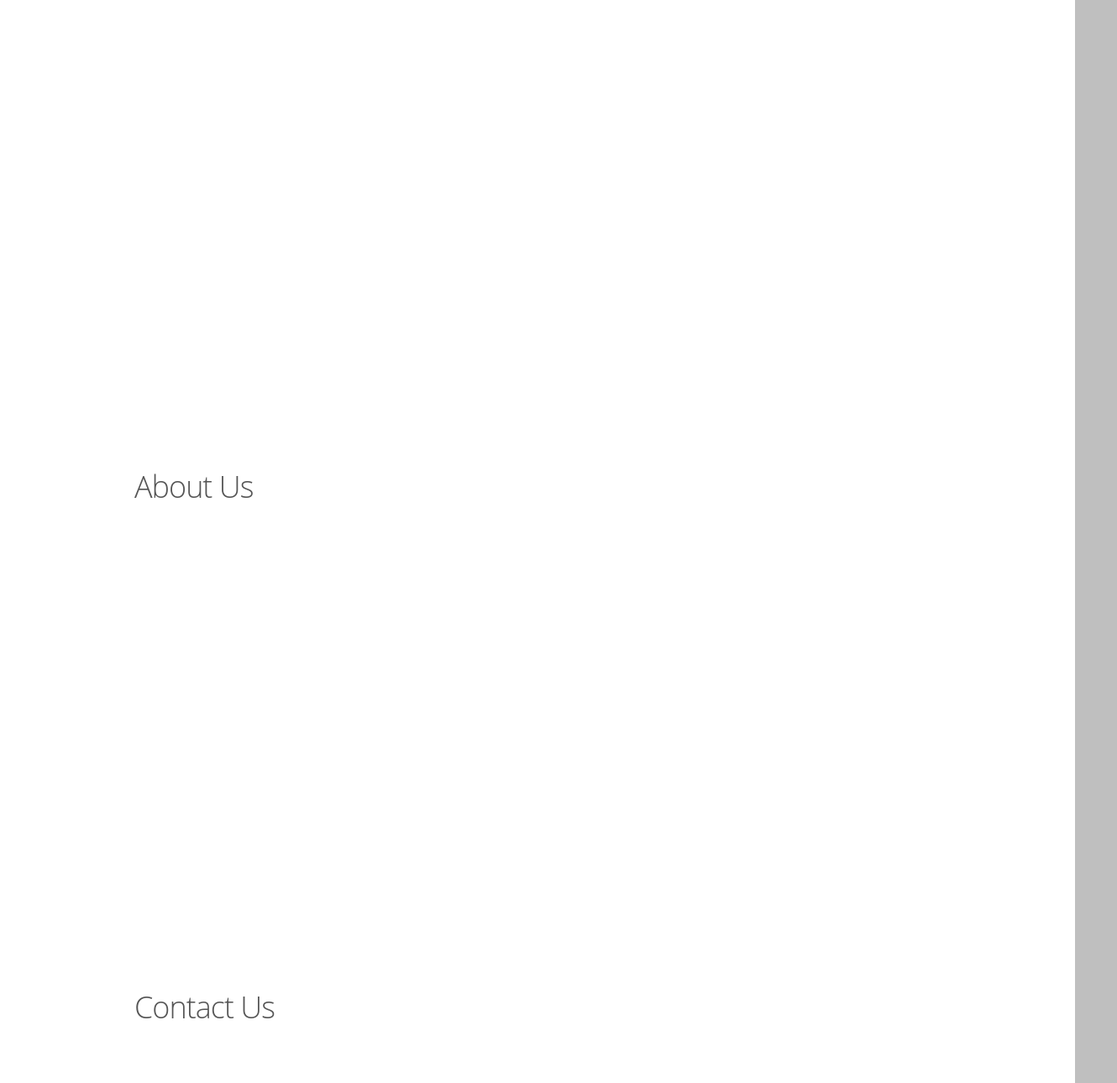
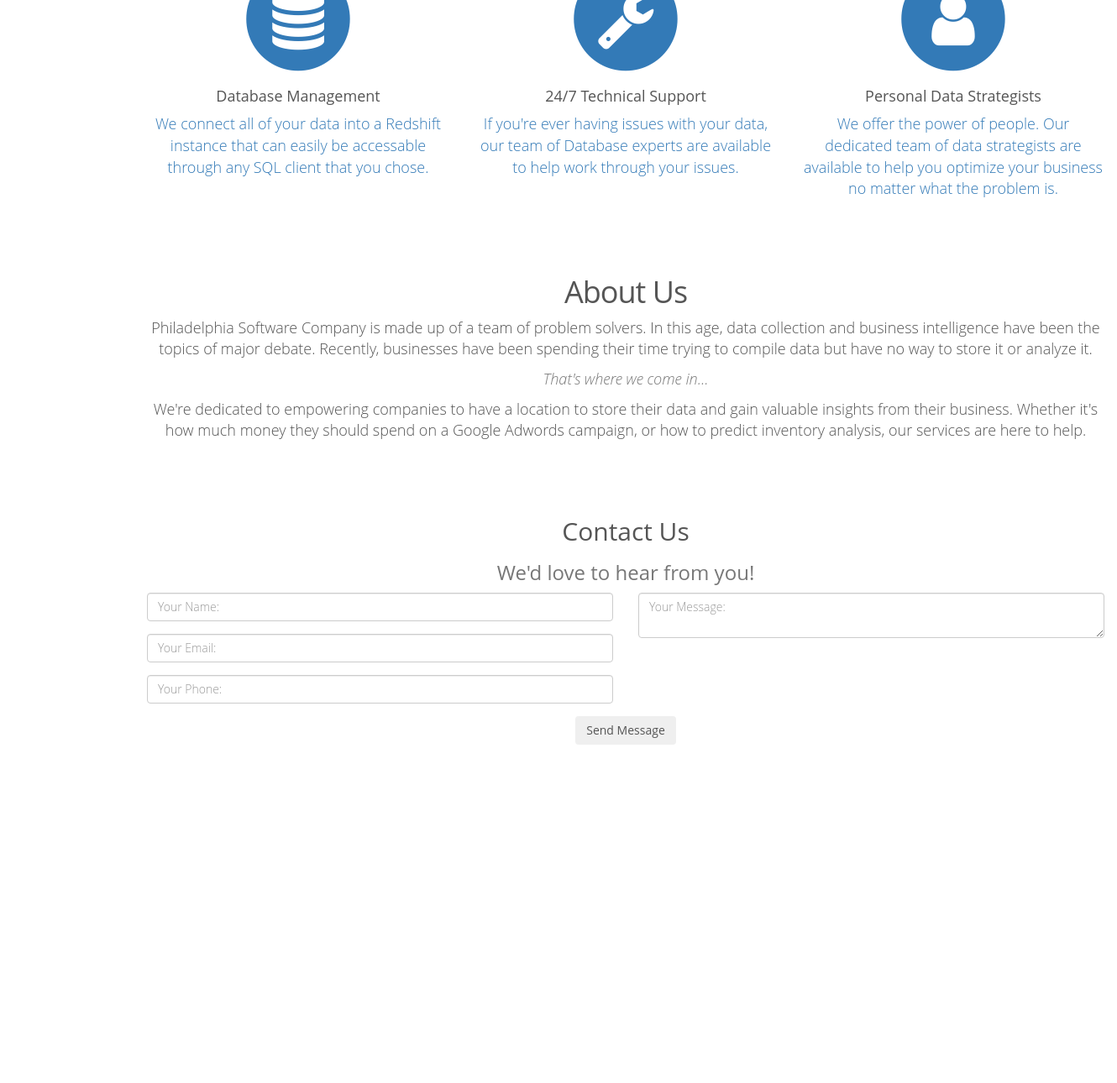
Before and after one commit to al-abuasi/business-website, a plain HTML site: page index.html in a window 1280 px wide. Shown: the part 738-2028 px from the top of the page at 84% size, 1330 px wide, since content can reach past the window. After the commit the page ends 1904 px from the top, so only its background shows below. Drawn offline with nearby package versions, Linux system fonts and the light colour scheme.

Commit message:
Added site structure and content.

```diff
--- a/index.html
+++ b/index.html
@@ -7,6 +7,8 @@
 
 
 <link href="css/stylesheet.css" rel="stylesheet" type="text/css">
+<link href="https://maxcdn.bootstrapcdn.com/bootstrap/3.3.6/css/bootstrap.min.css" rel="stylesheet">
+<link href="https://maxcdn.bootstrapcdn.com/font-awesome/4.5.0/css/font-awesome.min.css" rel="stylesheet">
 <script type="text/javascript" src="js/jquery.min.js"></script>
 
 <script	src="js/jquery.smint.js" type="text/javascript" ></script>
@@ -27,7 +29,7 @@
 	<div class="subMenu" >
 	 	<div class="inner">
 	 		<a href="#sTop" class="subNavBtn">Home</a>
-	 		<a href="#s1" class="subNavBtn">Features</a>
+	 		<a href="#s1" class="subNavBtn">Services</a>
 			<a href="#s2" class="subNavBtn">About Us</a>
 			<a href="#s3" class="subNavBtn">Contact Us</a>
 			<a href="price.html" class="subNavBtn extLink end">Prices</a>
@@ -35,28 +37,106 @@
 	</div>
 
 	<div class="section s1">
-		<div class="inner ">
-			<h1>Features</h1>
+		<div class="inner">
+			<div class="container">
+            <div class="row">
+                <div class="col-lg-12 text-center">
+                    <h2 class="section-heading">Services</h2>
+                    <h3 class="section-subheading text-muted">Our suite of services has been known to be exceptional for any type of business</h3>
+                </div>
+            </div>
+            <div class="row text-center">
+                <div class="col-md-4">
+                    <span class="fa-stack fa-4x">
+                        <i class="fa fa-circle fa-stack-2x text-primary"></i>
+                        <i class="fa fa-database fa-stack-1x fa-inverse"></i>
+                    </span>
+                    <h4 class="service-heading">Database Management</h4>
+                    <p class="text-primary">We connect all of your data into a Redshift instance that can easily be accessable through any SQL client that you chose.
+                    </p>
+                </div>
+                <div class="col-md-4">
+                	<span class="fa-stack fa-4x">
+                		<i class="fa fa-circle fa-stack-2x text-primary"></i>
+                		<i class="fa fa-wrench fa-stack-1x fa-inverse"></i>
+                	</span>
+                    <h4 class="service-heading">24/7 Technical Support</h4>
+                    <p class="text-primary">If you're ever having issues with your data, our team of Database experts are available to help work through your issues.
+                    </p>
+                </div>
+                <div class="col-md-4">
+                	<span class="fa-stack fa-4x">
+                		<i class="fa fa-circle fa-stack-2x text-primary"></i>
+                		<i class="fa fa-user fa-stack-1x fa-inverse"></i>
+                	</span>
+                    <h4 class="service-heading">Personal Data Strategists</h4>
+                    <p class="text-primary">We offer the power of people. Our dedicated team of data strategists are available to help you optimize your business no matter what the problem is.
+                    </p>
+                </div>
+            </div>
         </div>
     </div>
 
 	<div class="section s2">
 		<div class="inner">
+			<div class="container">
+            <div class="row">
+                <div class="col-lg-12 text-center">
                 	<h1>About Us</h1>
-
+                	<p>Philadelphia Software Company is made up of a team of problem solvers. In this age, data collection and business intelligence have been the topics of major debate. Recently, businesses have been spending their time trying to compile data but have no way to store it or analyze it.</p>
+                	<i class="text-muted"></p>That's where we come in...</p></i>
+                	<p>We're dedicated to empowering companies to have a location to store their data and gain valuable insights from their business. Whether it's how much money they should spend on a Google Adwords campaign, or how to predict inventory analysis, our services are here to help.</p>
+                </div>
+            </div>
         </div>
     </div>
 
 
 	<div class="section s3">
 		<div class="inner">
-			<h1>Contact Us</h1>
+			<section id="contact">
+        <div class="container">
+            <div class="row">
+                <div class="col-lg-12 text-center">
+                    <h2 class="section-heading">Contact Us</h2>
+                    <h3 class="section-subheading text-muted">We'd love to hear from you!</h3>
                 </div>
             </div>
-
-
-
-
+            <div class="row">
+                <div class="col-lg-12">
+                    <form name="sentMessage" id="contactForm">
+                        <div class="row">
+                            <div class="col-md-6">
+                                <div class="form-group">
+                                    <input type="text" class="form-control" placeholder="Your Name:" id="name" required data-validation-required-message="Please enter your name.">
+                                    <p class="help-block text-danger"></p>
+                                </div>
+                                <div class="form-group">
+                                    <input type="email" class="form-control" placeholder="Your Email:" id="email" required data-validation-required-message="Please enter your email address.">
+                                    <p class="help-block text-danger"></p>
+                                </div>
+                                <div class="form-group">
+                                    <input type="tel" class="form-control" placeholder="Your Phone:" id="phone" required data-validation-required-message="Please enter your phone number.">
+                                    <p class="help-block text-danger"></p>
+                                </div>
+                            </div>
+                            <div class="col-md-6">
+                                <div class="form-group">
+                                    <textarea class="form-control" placeholder="Your Message:" id="message" required data-validation-required-message="Please enter a message."></textarea>
+                                    <p class="help-block text-danger"></p>
+                                </div>
+                            </div>
+                            <div class="clearfix"></div>
+                            <div class="col-lg-12 text-center">
+                                <div id="success"></div>
+                                <button type="submit" class="btn btn-xl">Send Message</button>
+                            </div>
+                        </div>
+                    </div>
+                </div>
+            </div>
+       </div>
+   </div>
 </div>
 
 
```
Also changed, not shown: 1 other file. Lines whose indentation alone changed are shown as unchanged.
